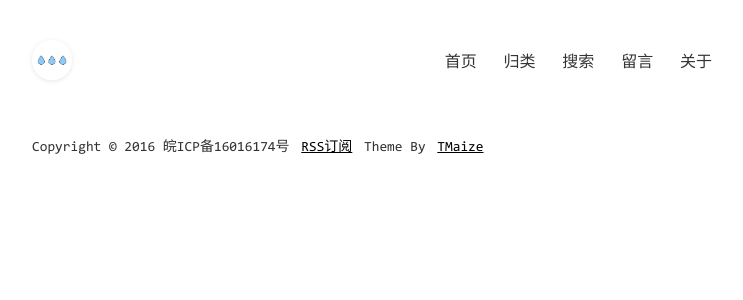
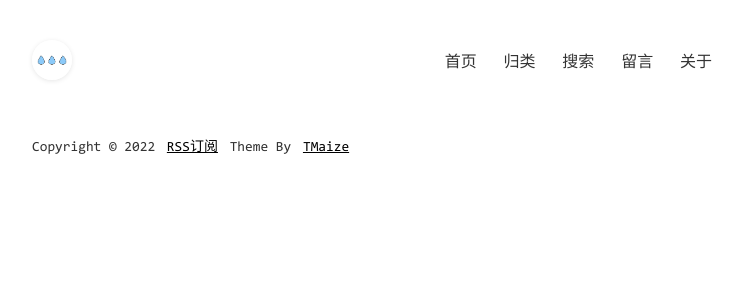
Before and after one commit to zincaaa/zincaaa.github.io, a Jekyll site: the page built from index.html, in a window 1280 px wide. Shown: the top 300 px of the page, without its empty margins (268-1011 px from the left). Built offline with Jekyll 4.4.1, drawn with Linux system fonts in a browser that asks for light colours.

Commit message:
Update _config.yml

```diff
--- a/_config.yml
+++ b/_config.yml
@@ -1,11 +1,11 @@
 encoding: utf-8
 
 # SEO相关信息
-title: TMaize Blog
-description: TMaize的个人博客
-keywords: TMaize,Blog,Java,Html,JavaScript
-author: TMaize
-footerText: 'Copyright © 2016 皖ICP备16016174号'
+title: Wanxiaotong Blog
+description: Wanxiaotong的个人博客
+keywords: Wanxiaotong,Blog,Java,Html,JavaScript,ProductDesign,Rainfallband
+author: Wanxiaotong
+footerText: 'Copyright © 2022 '
 
 # 这些不要动
 permalink: /posts/:year/:month/:day/:title.html
```
